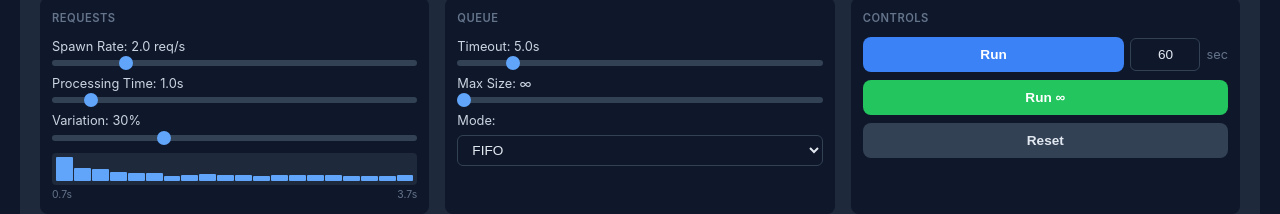
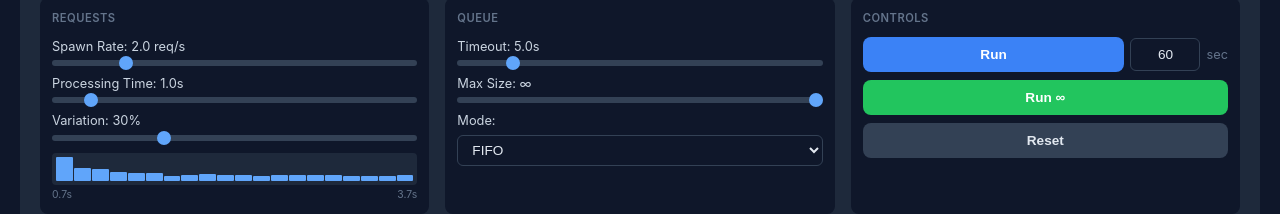
Before and after one commit to ipeterov/queue-demo, a React (Vite) app: page / in a window 1280 px wide. Shown: the part 105-319 px from the top of the page. Built offline with nearby package versions, Linux system fonts and the light colour scheme.

Commit message:
Improve max queue length settings clarity

```diff
--- a/src/components/Settings.tsx
+++ b/src/components/Settings.tsx
@@ -129,11 +129,14 @@ export const Settings = ({ settings, onChange, onToggle, onStartTimed, onReset }
                 Max Size: {settings.maxQueueSize === 0 ? '∞' : settings.maxQueueSize}
                 <input
                   type="range"
-                  min="0"
-                  max="50"
+                  min="1"
+                  max="51"
                   step="1"
-                  value={settings.maxQueueSize}
-                  onChange={e => onChange({ ...settings, maxQueueSize: parseInt(e.target.value) })}
+                  value={settings.maxQueueSize === 0 ? 51 : settings.maxQueueSize}
+                  onChange={e => {
+                    const val = parseInt(e.target.value);
+                    onChange({ ...settings, maxQueueSize: val >= 51 ? 0 : val });
+                  }}
                 />
               </label>
             </div>
```
